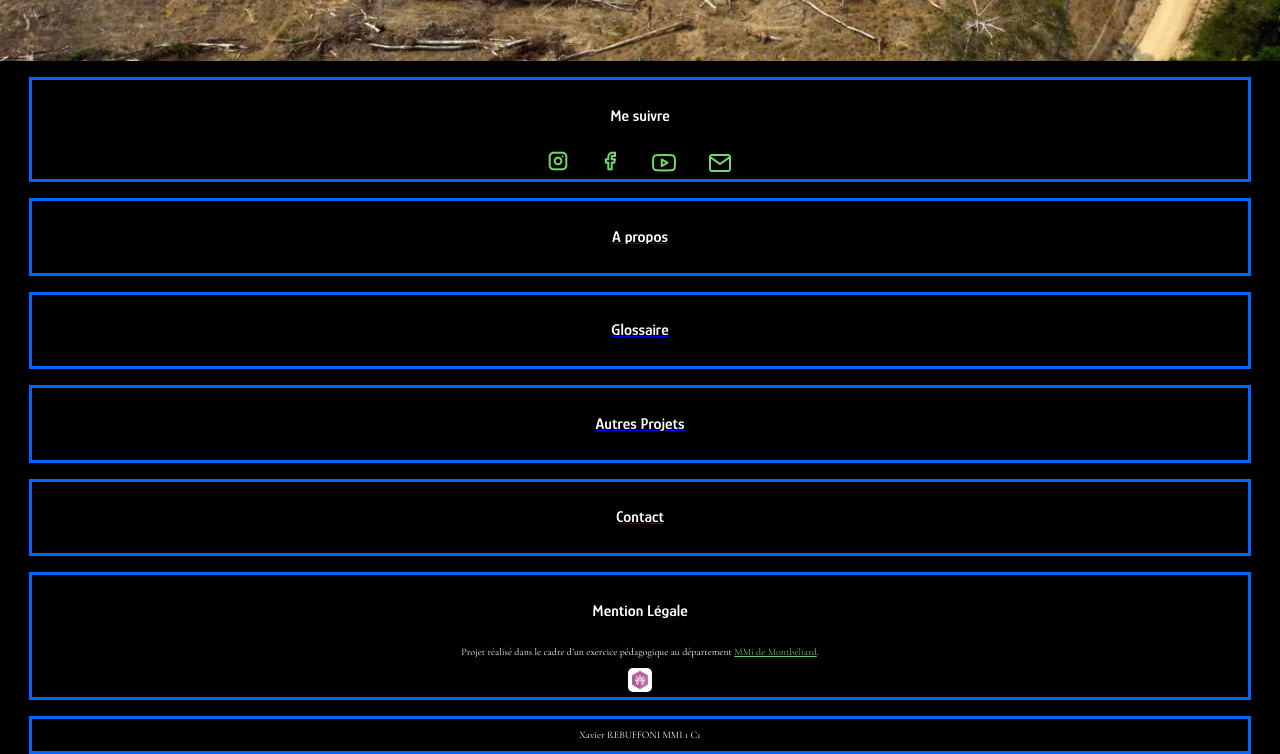
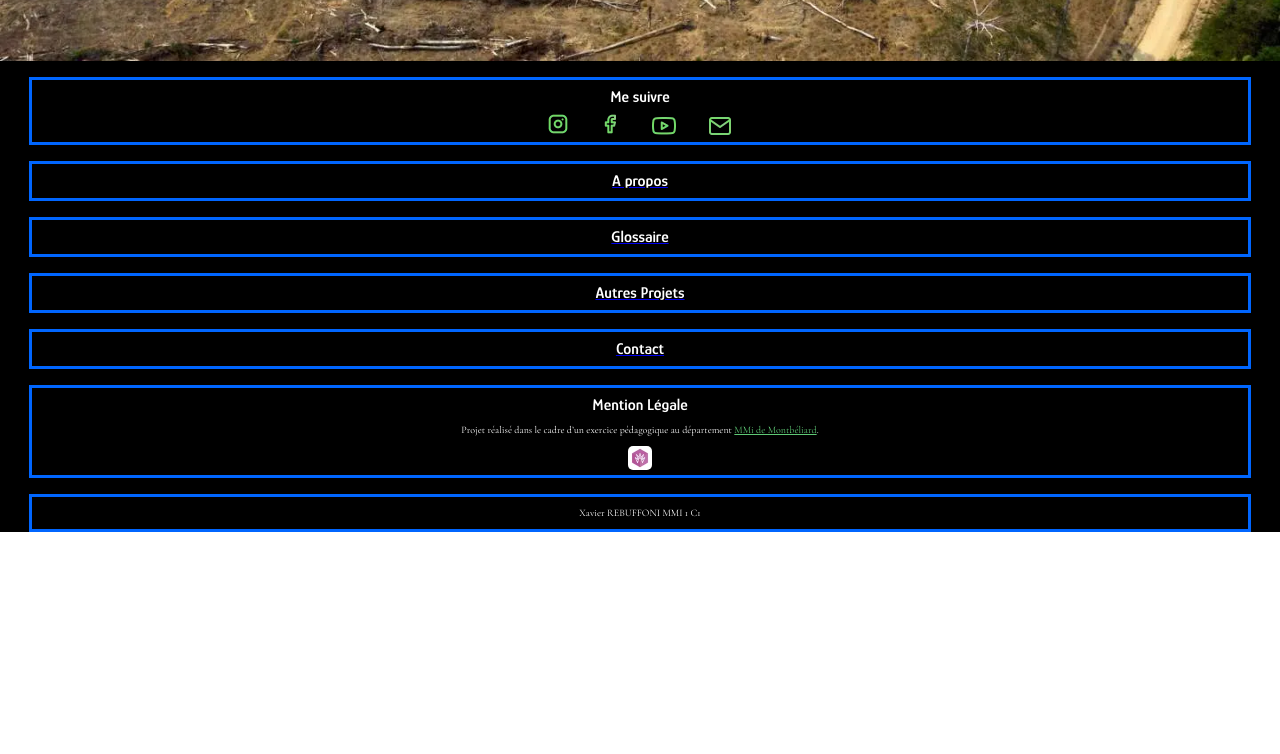
Before and after one commit to Rebuffoni-Xavier/2022-sae105-projet-Rebuffoni-Xavier, a website: page fr/index.html in a window 1280 px wide. Shown: the part 941-1695 px from the top of the page. After the commit the page ends 1473 px from the top, so only its background shows below. Drawn offline with nearby package versions, Linux system fonts and the light colour scheme; a web font is replaced by a local one.

Commit message:
Réglages margin et padding footer

```diff
--- a/src/css/layout/footer.css
+++ b/src/css/layout/footer.css
@@ -11,6 +11,8 @@
 .nav__title,
 .rs__title,
 .footer__title {
+    margin: 0.5rem;
+    padding: 0px;
     font-size: var(--titre-pied-de-page);
     font-weight: bold;
     color: white;
```
